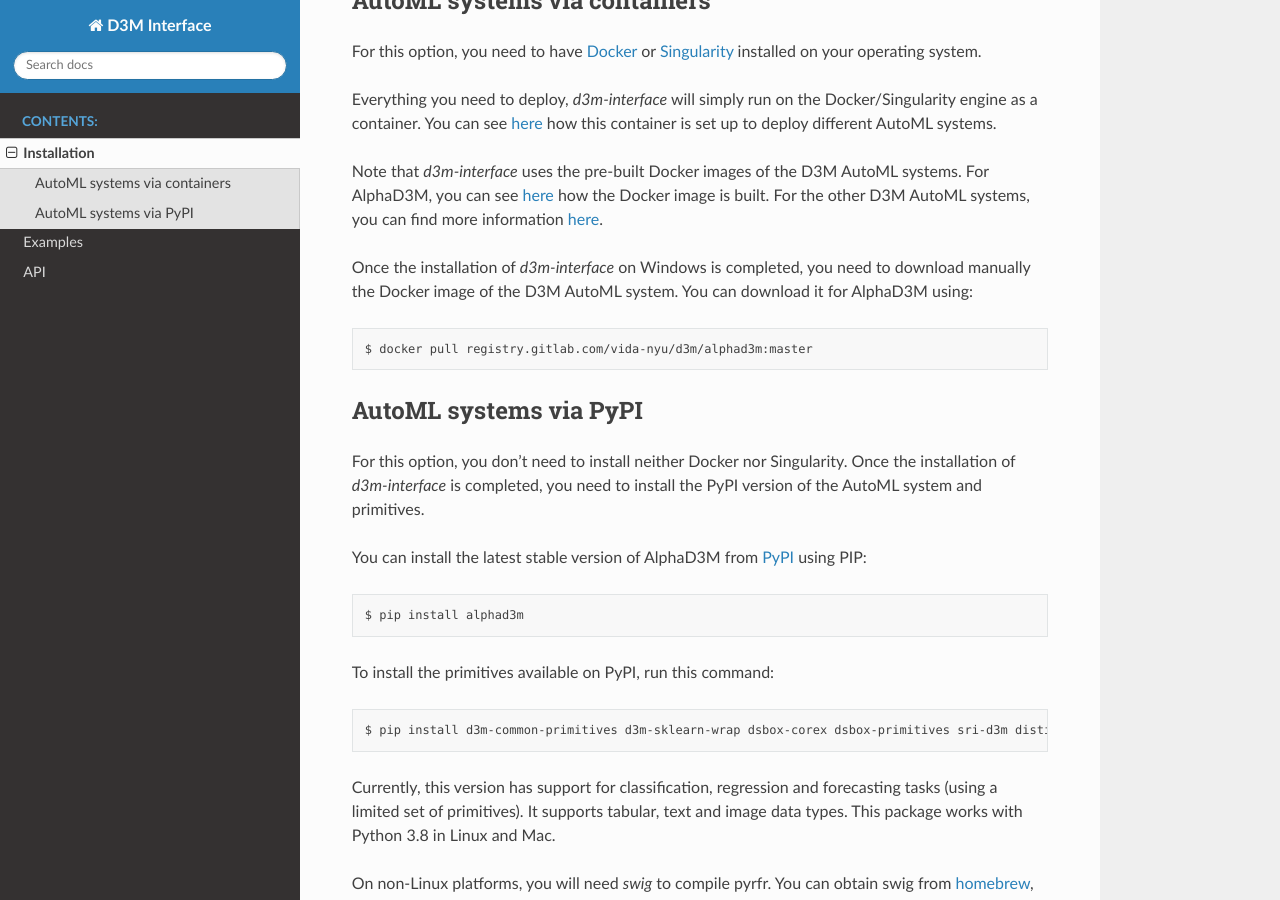
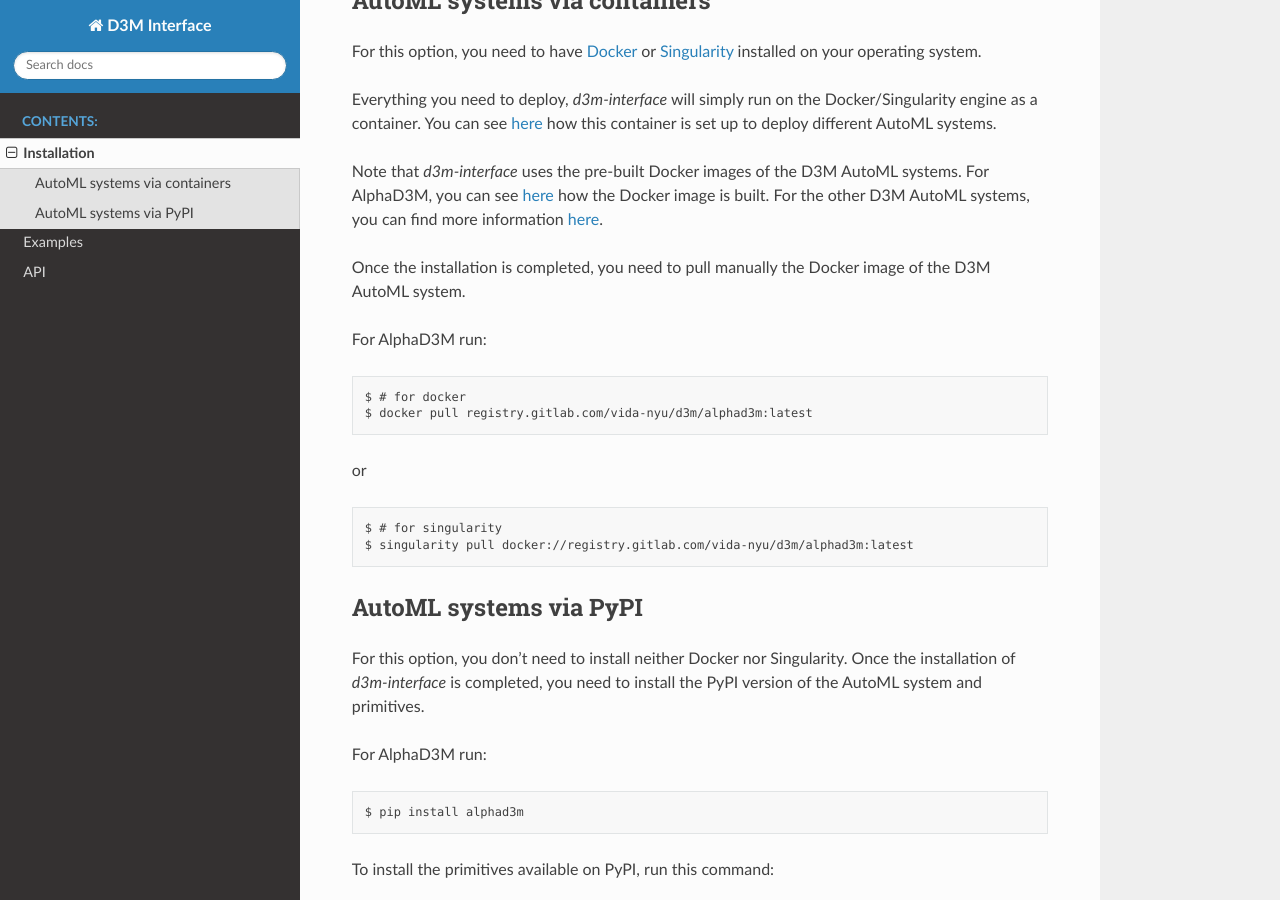
Before and after one commit to VIDA-NYU/d3m_interface, a Sphinx documentation site: the page built from docs/source/installation.rst, in a window 1280 px wide and 900 px high, scrolled down 339 px. Built offline with Sphinx 7.4.7 and the Read the Docs theme 2.0.0, drawn with Linux system fonts in a browser that asks for light colours; pages that are not in the unit, such as notebooks, are missing from menus.

Commit message:
Add instructions to pull images

```diff
--- a/docs/source/installation.rst
+++ b/docs/source/installation.rst
@@ -27,12 +27,21 @@
 For the other D3M AutoML systems, you can find more information :doc:`here <automls_supported>`.
 
 
-Once the installation of `d3m-interface` on Windows is completed, you need to download manually the Docker image of the D3M AutoML system. You can
-download it for AlphaD3M using:
+Once the installation is completed, you need to pull manually the Docker image of the D3M AutoML system.
+
+For AlphaD3M run:
 
 ::
 
-    $ docker pull registry.gitlab.com/vida-nyu/d3m/alphad3m:master
+   $ # for docker
+   $ docker pull registry.gitlab.com/vida-nyu/d3m/alphad3m:latest
+
+or
+
+::
+
+   $ # for singularity
+   $ singularity pull docker://registry.gitlab.com/vida-nyu/d3m/alphad3m:latest
 
 
 AutoML systems via PyPI
@@ -40,7 +49,7 @@
 For this option, you don't need to install neither Docker nor Singularity.  Once the installation of `d3m-interface`
 is completed, you need to install the PyPI version of the AutoML system and primitives.
 
-You can install the latest stable version of AlphaD3M from `PyPI <https://pypi.org/project/alpha/>`__ using PIP:
+For AlphaD3M run:
 
 ::
 
```
